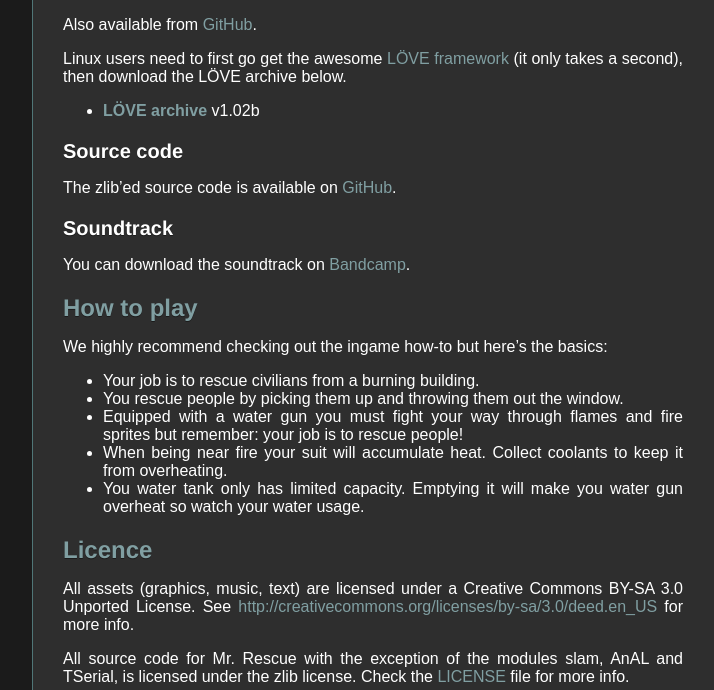
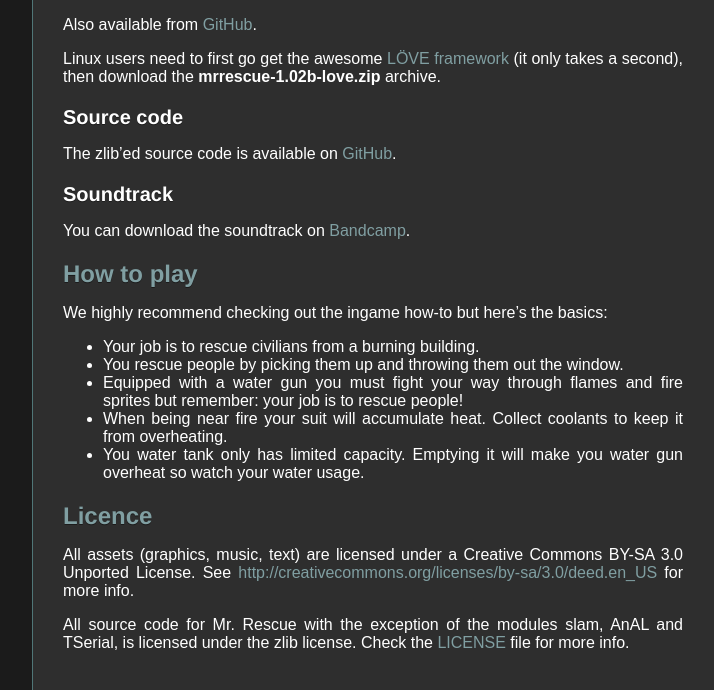
Before and after one commit to TangramGames/tangramgames.github.io, a Jekyll site: the page built from games/mrrescue/index.md, in a window 1280 px wide and 900 px high, scrolled down 1715 px, cut to the strip 210-900 px from the top of the window. Shown: the whole strip, without its empty margins (168-882 px from the left). Built offline with Jekyll 4.4.1, drawn with Linux system fonts in a browser that asks for light colours; some web fonts are replaced.

Commit message:
Removed link to .love file for Mr. Rescue linux

```diff
--- a/games/mrrescue/index.md
+++ b/games/mrrescue/index.md
@@ -41,9 +41,7 @@
 
 Also available from [GitHub](https://github.com/SimonLarsen/mrrescue/releases).
 
-Linux users need to first go get the awesome [LÖVE framework](http://love2d.org/) (it only takes a second), then download the LÖVE archive below.
-
-* [**LÖVE archive**](https://github.com/SimonLarsen/mrrescue/releases/download/v1.02b/mrrescue-1.02b-love.zip) v1.02b
+Linux users need to first go get the awesome [LÖVE framework](http://love2d.org/) (it only takes a second), then download the **mrrescue-1.02b-love.zip** archive.
 
 ### Source code ###
 
```
